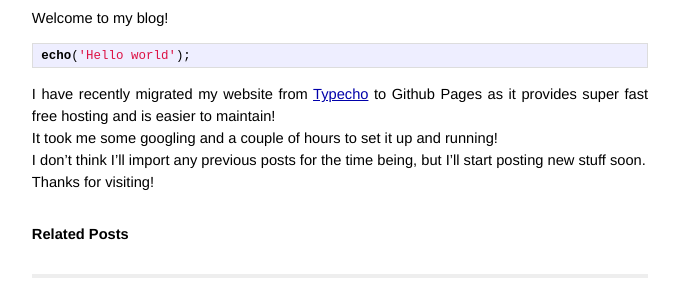
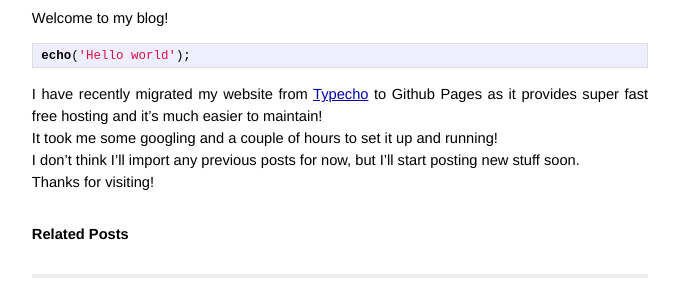
Before and after one commit to liagason/A-Jekyll-Blog, a Jekyll site: the page built from _posts/2020-06-18-hello-world.md, in a window 1280 px wide. Shown: the part 162-456 px from the top of the page, without its empty margins (300-979 px from the left). Built offline with Jekyll 4.4.1, drawn with Linux system fonts in a browser that asks for light colours.

Commit message:
Update 2020-06-18-hello-world.md

````diff
--- a/_posts/2020-06-18-hello-world.md
+++ b/_posts/2020-06-18-hello-world.md
@@ -12,7 +12,7 @@
 ```php
 echo('Hello world');
 ```
-I have recently migrated my website from [Typecho](https://typecho.org) to Github Pages as it provides super fast free hosting and is easier to maintain!
+I have recently migrated my website from [Typecho](https://typecho.org) to Github Pages as it provides super fast free hosting and it's much easier to maintain!
 It took me some googling and a couple of hours to set it up and running!
-I don't think I'll import any previous posts for the time being, but I'll start posting new stuff soon.
+I don't think I'll import any previous posts for now, but I'll start posting new stuff soon.
 Thanks for visiting!
````
